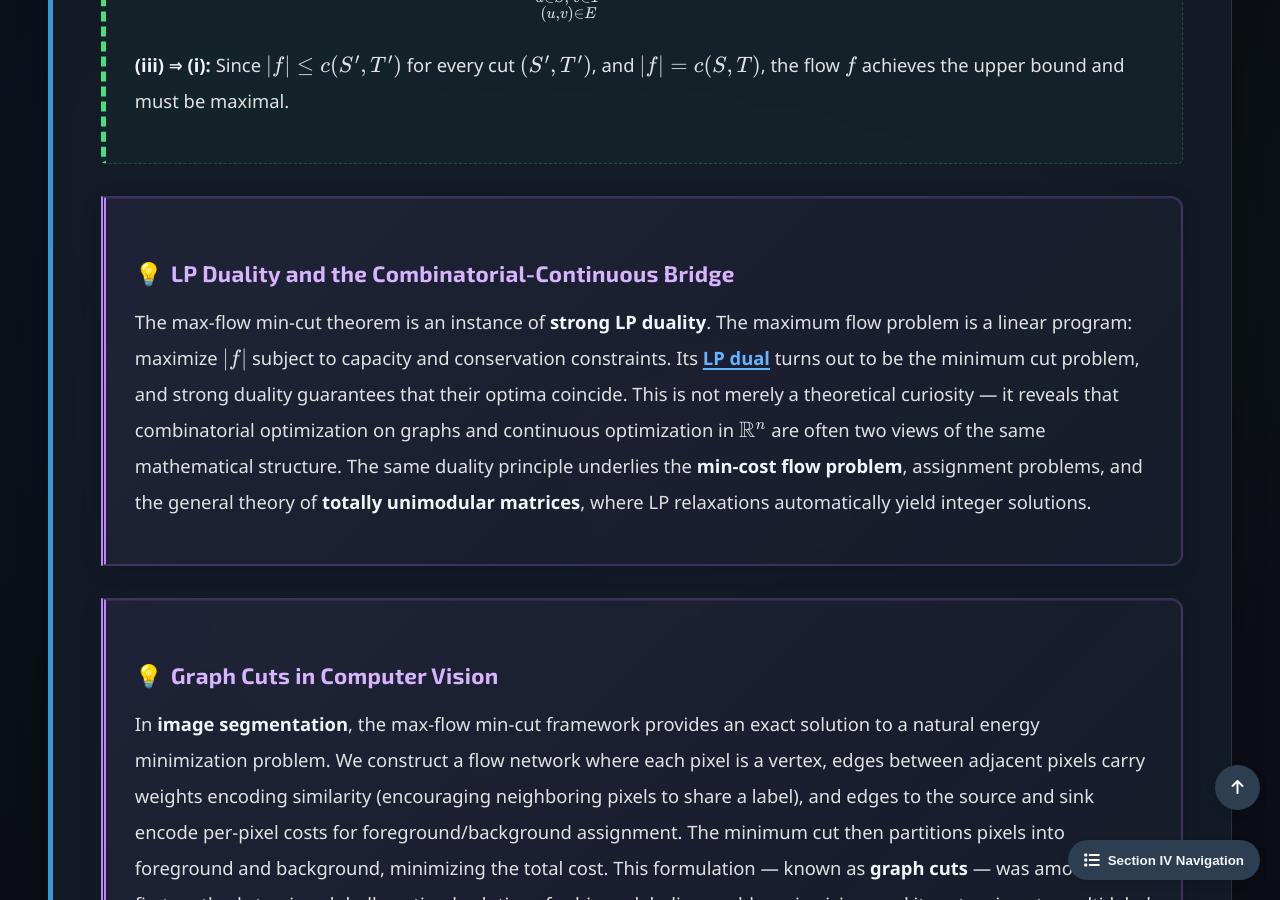
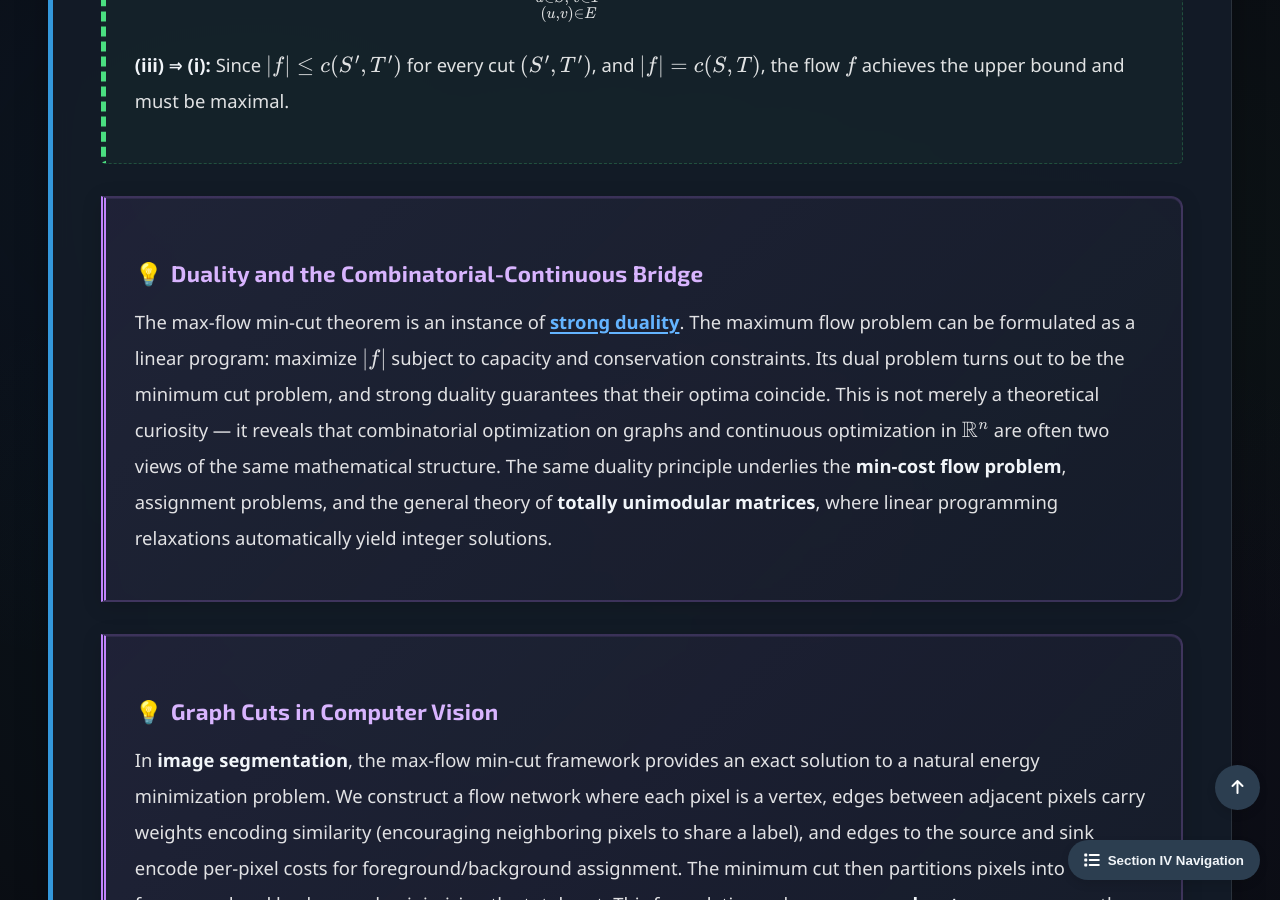
Before and after one commit to Yusukey01/yusukey01.github.io, a Jekyll site: the page built from Mathematics/Discrete/network_flow.html, in a window 1280 px wide and 900 px high, scrolled down 9327 px. Built offline with Jekyll 4.4.1, drawn with Linux system fonts in a browser that asks for light colours; some of the changed text lies outside the part shown.

Commit message:
fized styles

```diff
--- a/Mathematics/Discrete/network_flow.html
+++ b/Mathematics/Discrete/network_flow.html
@@ -42,8 +42,8 @@ uses_python: false
                     <span class="theorem-title">Definition: Weighted Directed Graph</span>
                     <p>
                         A <strong>weighted directed graph</strong> (or <strong>weighted digraph</strong>) is a triple
-                        \(G = (V, E, w)\), where \((V, E)\) is a <a href="intro_graph.html#graph"><strong>directed graph</strong></a>
-                        and \(w \colon E \to \mathbb{R}\) is a <strong>weight function</strong> assigning a real number to each edge.
+                        \(G = (V, E, w)\), where \((V, E)\) is a <a href="intro_graph.html#graph"><strong>directed graph</strong></a> and \(w \colon E \to \mathbb{R}\) is a
+                        <strong>weight function</strong> assigning a real number to each edge.
                     </p>
                 </div>
 
@@ -54,8 +54,7 @@ uses_python: false
                     \]
                     The <strong>shortest-path distance</strong> from \(s\) to \(t\) is
                     \[
-                    \delta(s, t)
-                    = \begin{cases} \displaystyle\min_{P \,:\, s \leadsto t} w(P) & \text{if a path from } s \text{ to } t \text{ exists,} \\ +\infty & \text{otherwise.} \end{cases}
+                    \delta(s, t) = \begin{cases} \displaystyle\min_{P \,:\, s \leadsto t} w(P) & \text{if a path from } s \text{ to } t \text{ exists,} \\ +\infty & \text{otherwise.} \end{cases}
                     \]
                     When all weights are non-negative, \(\delta\) satisfies the triangle inequality
                     \(\delta(s,t) \leq \delta(s,u) + \delta(u,t)\) and non-negativity \(\delta(s,t) \geq 0\), but on a
@@ -193,7 +192,8 @@ uses_python: false
                         \(C = (v_0, v_1, \ldots, v_k = v_0)\) formed by tracing predecessors. Summing
                         \(d[v_i] > d[v_{i-1}] + w(v_{i-1}, v_i)\) around the cycle gives
                         \[
-                        \sum_{i=1}^{k} d[v_i] > \sum_{i=1}^{k} d[v_{i-1}] + \sum_{i=1}^{k} w(v_{i-1}, v_i).
+                        \sum_{i=1}^{k} d[v_i] > \sum_{i=1}^{k} d[v_{i-1}]
+                        + \sum_{i=1}^{k} w(v_{i-1}, v_i).
                         \]
                         The left and right \(d\)-sums cancel (since \(v_0 = v_k\)), yielding
                         \(0 > w(C)\).
@@ -283,7 +283,7 @@ uses_python: false
                 <p>
                     The <strong>maximum flow problem</strong> asks: find a flow \(f^*\) of maximum value \(|f^*|\). This is a
                     linear program — the objective \(|f|\) and all constraints are linear in the flow variables — and we shall
-                    see that its dual yields the min-cut theorem.
+                    see that its <a href="../Calculus/duality.html"><strong>dual</strong></a> yields the min-cut theorem.
                 </p>
 
                 <h3>Residual Graphs and Augmenting Paths</h3>
@@ -357,7 +357,9 @@ uses_python: false
                     For any flow \(f\) and any \(s\)-\(t\) cut \((S,T)\), a telescoping argument using the conservation
                     law yields
                     \[
-                    |f| = \sum_{\substack{(u,v) \in E \\ u \in S,\; v \in T}} f(u,v) \;-\; \sum_{\substack{(v,u) \in E \\ u \in T,\; v \in S}} f(v,u) \;\leq\; c(S,T).
+                    |f| = \sum_{\substack{(u,v) \in E \\ u \in S,\; v \in T}} f(u,v)
+                    \;-\; \sum_{\substack{(v,u) \in E \\ v \in T,\; u \in S}} f(v,u)
+                    \;\leq\; c(S,T).
                     \]
                     That is, every flow value is bounded above by every cut capacity. The remarkable fact is that equality
                     is achieved.
@@ -403,16 +405,17 @@ uses_python: false
                 </div>
 
                 <div class="insight-box">
-                    <h3>LP Duality and the Combinatorial-Continuous Bridge</h3>
+                    <h3>Duality and the Combinatorial-Continuous Bridge</h3>
                     <p>
-                        The max-flow min-cut theorem is an instance of <strong>strong LP duality</strong>. The maximum flow
-                        problem is a linear program: maximize \(|f|\) subject to capacity and conservation constraints. Its
-                        <a href="../Calculus/duality.html"><strong>LP dual</strong></a> turns out to be the minimum cut problem,
-                        and strong duality guarantees that their optima coincide. This is not merely a theoretical
-                        curiosity — it reveals that combinatorial optimization on graphs and continuous optimization in
-                        \(\mathbb{R}^n\) are often two views of the same mathematical structure. The same duality principle
+                        The max-flow min-cut theorem is an instance of <a href="../Calculus/duality.html"><strong>strong
+                        duality</strong></a>. The maximum flow problem can be formulated as a linear program: maximize
+                        \(|f|\) subject to capacity and conservation constraints. Its dual problem turns out to be the
+                        minimum cut problem, and strong duality guarantees that their optima coincide. This is not merely a
+                        theoretical curiosity — it reveals that combinatorial optimization on graphs and continuous optimization
+                        in \(\mathbb{R}^n\) are often two views of the same mathematical structure. The same duality principle
                         underlies the <strong>min-cost flow problem</strong>, assignment problems, and the general theory of
-                        <strong>totally unimodular matrices</strong>, where LP relaxations automatically yield integer solutions.
+                        <strong>totally unimodular matrices</strong>, where linear programming relaxations automatically yield
+                        integer solutions.
                     </p>
                 </div>
 
@@ -453,16 +456,14 @@ uses_python: false
                         <a href="../Probability/markov.html"><strong>Markov chain</strong></a> \((X_0, X_1, X_2, \ldots)\)
                         with state space \(V\) and transition probabilities
                         \[
-                        \Pr(X_{t+1} = v \mid X_t = u)
-                        = \begin{cases} \dfrac{1}{\deg(u)} & \text{if } (u,v) \in E, \\[6pt] 0 & \text{otherwise.} \end{cases}
+                        \Pr(X_{t+1} = v \mid X_t = u) = \begin{cases} \dfrac{1}{\deg(u)} & \text{if } (u,v) \in E, \\[6pt] 0 & \text{otherwise.} \end{cases}
                         \]
                     </p>
                 </div>
 
                 <p>
                     Let \(A\) be the adjacency matrix and \(D = \operatorname{diag}(\deg(v_1), \ldots, \deg(v_n))\) the
-                    <a href="intro_graph.html#degree"><strong>degree</strong></a> matrix. The <strong>transition matrix</strong>
-                    of the random walk is
+                    <a href="intro_graph.html#degree"><strong>degree</strong></a> matrix. The <strong>transition matrix</strong> of the random walk is
                     \[
                     P = D^{-1}A.
                     \]
@@ -494,23 +495,19 @@ uses_python: false
                 <div class="proof">
                     <span class="proof-title">Proof:</span>
                     <p>
-                        <strong>Stationarity.</strong>
-                        We verify \(\boldsymbol{\pi} P = \boldsymbol{\pi}\). For each \(v \in V\),
+                        <strong>Stationarity.</strong> We verify \(\boldsymbol{\pi} P = \boldsymbol{\pi}\). For each \(v \in V\),
                         \[
                         \begin{align*}
-                        (\boldsymbol{\pi} P)_v &= \sum_{u \in V} \pi_u \cdot P_{uv}  \\\\
-                                               &= \sum_{u \,:\, (u,v) \in E} \frac{\deg(u)}{2m} \cdot \frac{1}{\deg(u)} \\\\
-                                               &= \sum_{u \,:\, (u,v) \in E} \frac{1}{2m} \\\\
-                                               &= \frac{\deg(v)}{2m} \\\\
-                                               &= \pi_v.
+                        (\boldsymbol{\pi} P)_v &= \sum_{u \in V} \pi_u \cdot P_{uv} \\
+                                               &= \sum_{u \,:\, (u,v) \in E} \frac{\deg(u)}{2m} \cdot \frac{1}{\deg(u)} \\
+                                               &= \sum_{u \,:\, (u,v) \in E} \frac{1}{2m} \\
+                                               &= \frac{\deg(v)}{2m} = \pi_v.
                         \end{align*}
                         \]
                     </p>
                     <p>
-                        <strong>Uniqueness.</strong>
-                        Since \(G\) is connected, the transition matrix \(P\) is
-                        <strong>irreducible</strong>
-                        (every state communicates with every other). By the Perron-Frobenius
+                        <strong>Uniqueness.</strong> Since \(G\) is connected, the transition matrix \(P\) is
+                        <strong>irreducible</strong> (every state communicates with every other). By the Perron-Frobenius
                         theorem for irreducible stochastic matrices, the stationary distribution is unique.
                     </p>
                     <p>
@@ -629,9 +626,8 @@ uses_python: false
                         a Word2Vec-style skip-gram model, learning vertex embeddings that capture multi-hop neighborhood
                         structure. <strong>Node2Vec</strong> generalizes this with biased random walks controlled by
                         return parameter \(p\) and in-out parameter \(q\), interpolating between breadth-first (local)
-                        and depth-first (global) exploration. The connection to
-                        <a href="../Machine_learning/clustering.html#sp"><strong>spectral methods</strong></a> is deep: it can be shown
-                        that the DeepWalk objective implicitly factorizes a matrix closely related to the transition matrix
+                        and depth-first (global) exploration. The connection to <a href="../Machine_learning/clustering.html#sp"><strong>spectral methods</strong></a>
+                        is deep: it can be shown that the DeepWalk objective implicitly factorizes a matrix closely related to the transition matrix
                         \(P\), linking these seemingly heuristic methods back to the spectral theory of graph Laplacians.
                     </p>
                 </div>
```
Lines whose indentation alone changed are shown as unchanged.
